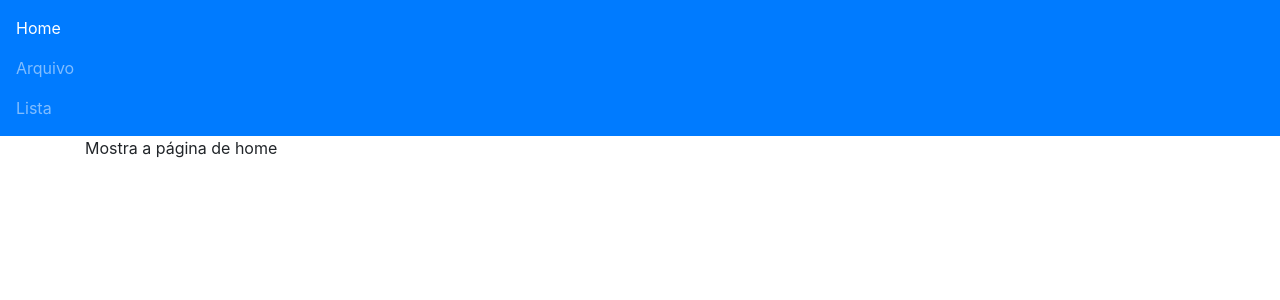
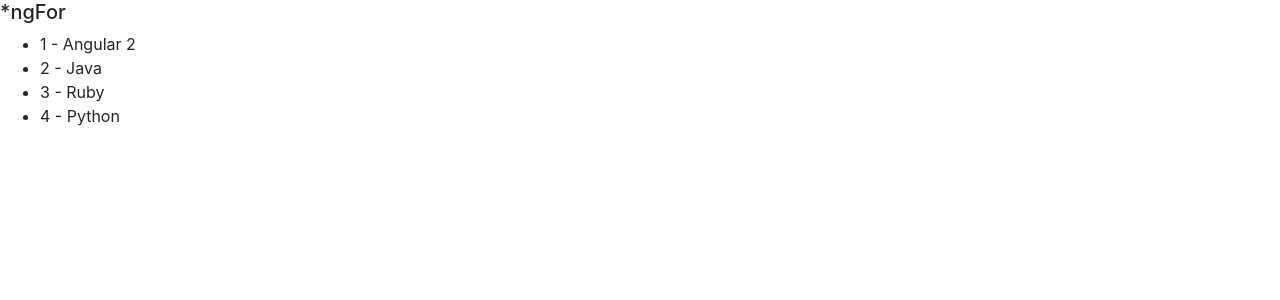
Before and after one commit to edsonnakata/angular, an Angular app: page / in a window 1280 px wide. Shown: the top 300 px of the page. Built offline with nearby package versions, Linux system fonts and the light colour scheme.

Commit message:
Diretiva ngFor

```diff
--- a/src/app/diretivas/diretivas.component.html
+++ b/src/app/diretivas/diretivas.component.html
@@ -1,22 +1,7 @@
-<nav class="navbar navbar-dark bg-primary">
-  <div class="nav navbar-nav">
-      <a class="nav-item nav-link"
-        [class.active]="aba == 'home'"
-        (click)="aba = 'home'"
-      >Home</a>
-      <a class="nav-item nav-link"
-        [class.active]="aba == 'arquivo'"
-        (click)="aba = 'arquivo'"
-      >Arquivo</a>
-      <a class="nav-item nav-link"
-        [class.active]="aba == 'lista'"
-        (click)="aba = 'lista'"
-      >Lista</a>
-  </div>
-</nav>
+<h5>*ngFor</h5>
 
-<div class="container" [ngSwitch]="aba">
-  <p *ngSwitchCase="'arquivo'">Mostra a página de arquivos</p>
-  <p *ngSwitchCase="'lista'">Mostra a página de listas</p>
-  <p *ngSwitchDefault>Mostra a página de home</p>
-</div>
+<ul>
+  <li *ngFor="let curso of cursos, let i = index">
+    {{ i + 1 }} - {{ curso }}
+  </li>
+</ul>
--- a/src/app/diretivas/diretivas.component.ts
+++ b/src/app/diretivas/diretivas.component.ts
@@ -7,15 +7,7 @@ import { Component, OnInit } from '@angular/core';
 })
 export class DiretivasComponent implements OnInit {
 
-  cursos: string[] = ["Angular 2"]
-
-  mostrarCursos:boolean = false;
-
-  aba: string = 'home'
-
-  onMostrarCursos(){
-    this.mostrarCursos = !this.mostrarCursos
-  }
+  cursos: string[] = ["Angular 2","Java","Ruby","Python"]
 
   constructor() { }
 
```
